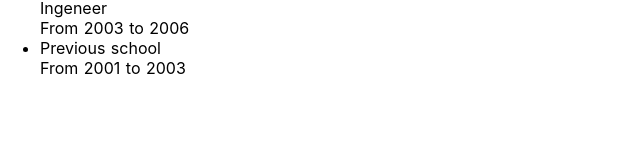
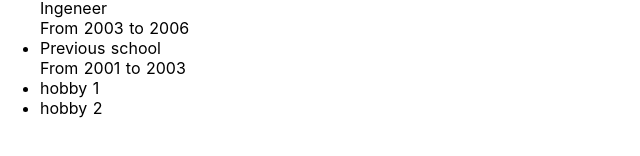
Before and after one commit to mobregozo/nuxt-resume, a Nuxt app: page / in a window 1280 px wide. Shown: the part 282-438 px from the top of the page, without its empty margins (0-640 px from the left). Built offline with nearby package versions, Linux system fonts and the light colour scheme.

Commit message:
display hobbies section

```diff
--- /dev/null
+++ b/components/Hobbies.vue
@@ -0,0 +1,19 @@
+<template>
+  <section class="hobbies-container">
+    <ul>
+      <li v-for="hobby in getHobbies" :key="hobby" v-text="hobby"></li>
+    </ul>
+  </section>
+</template>
+
+<script>
+  import { mapGetters } from 'vuex'
+
+  export default {
+    name: 'Hobbies',
+
+    computed: {
+      ...mapGetters(['getHobbies'])
+    }
+  }
+</script>
--- a/pages/index.vue
+++ b/pages/index.vue
@@ -5,6 +5,7 @@
     <contact />
     <skills />
     <schooling />
+    <hobbies />
   </section>
 </template>
 
@@ -14,6 +15,7 @@
   import Contact from '~/components/Contact'
   import Skills from '~/components/Skills'
   import Schooling from '~/components/Schooling'
+  import Hobbies from '~/components/Hobbies'
 
   export default {
     components: {
@@ -21,7 +23,8 @@
       Description,
       Contact,
       Skills,
-      Schooling
+      Schooling,
+      Hobbies
     }
   }
 </script>
```
